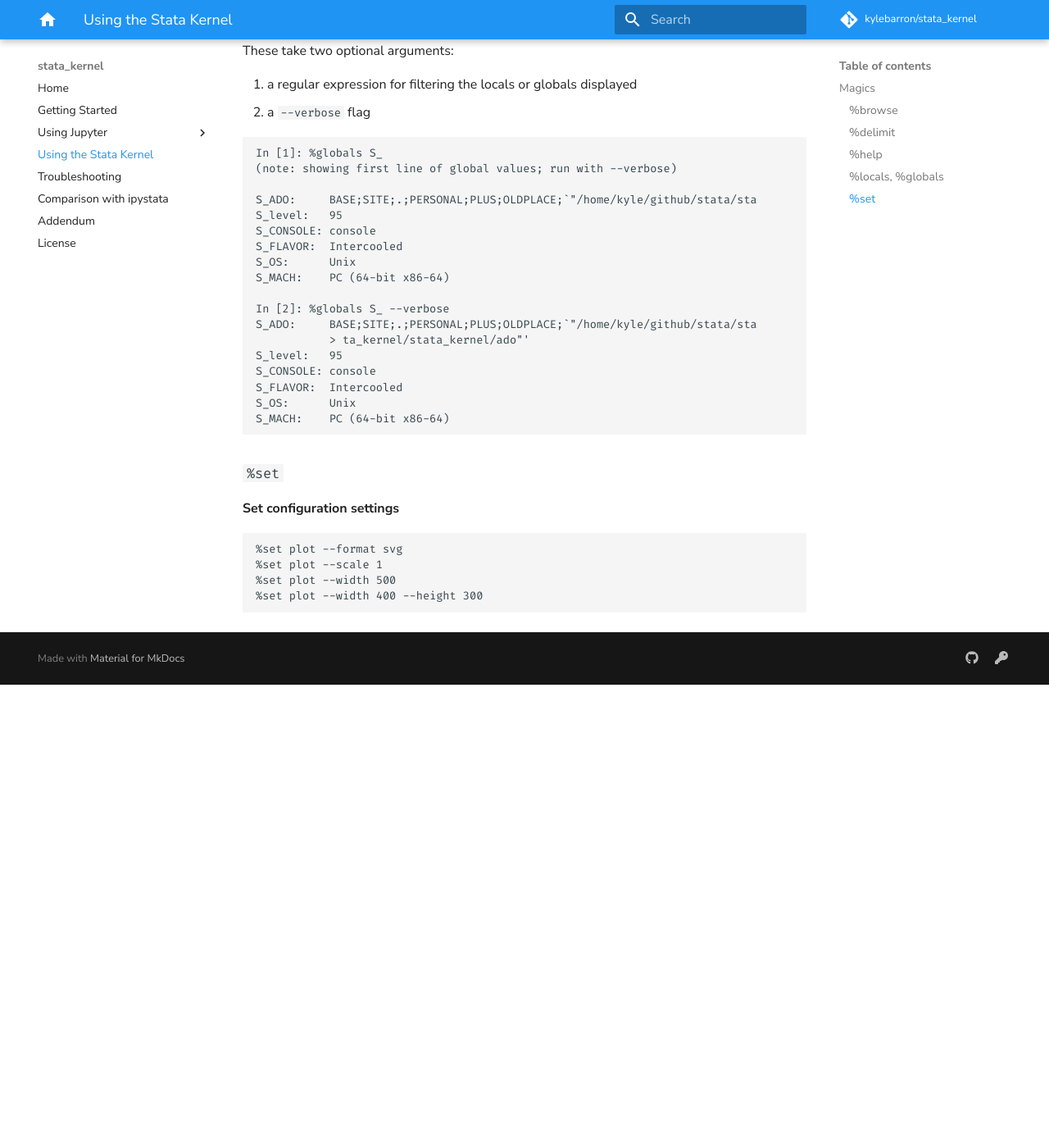
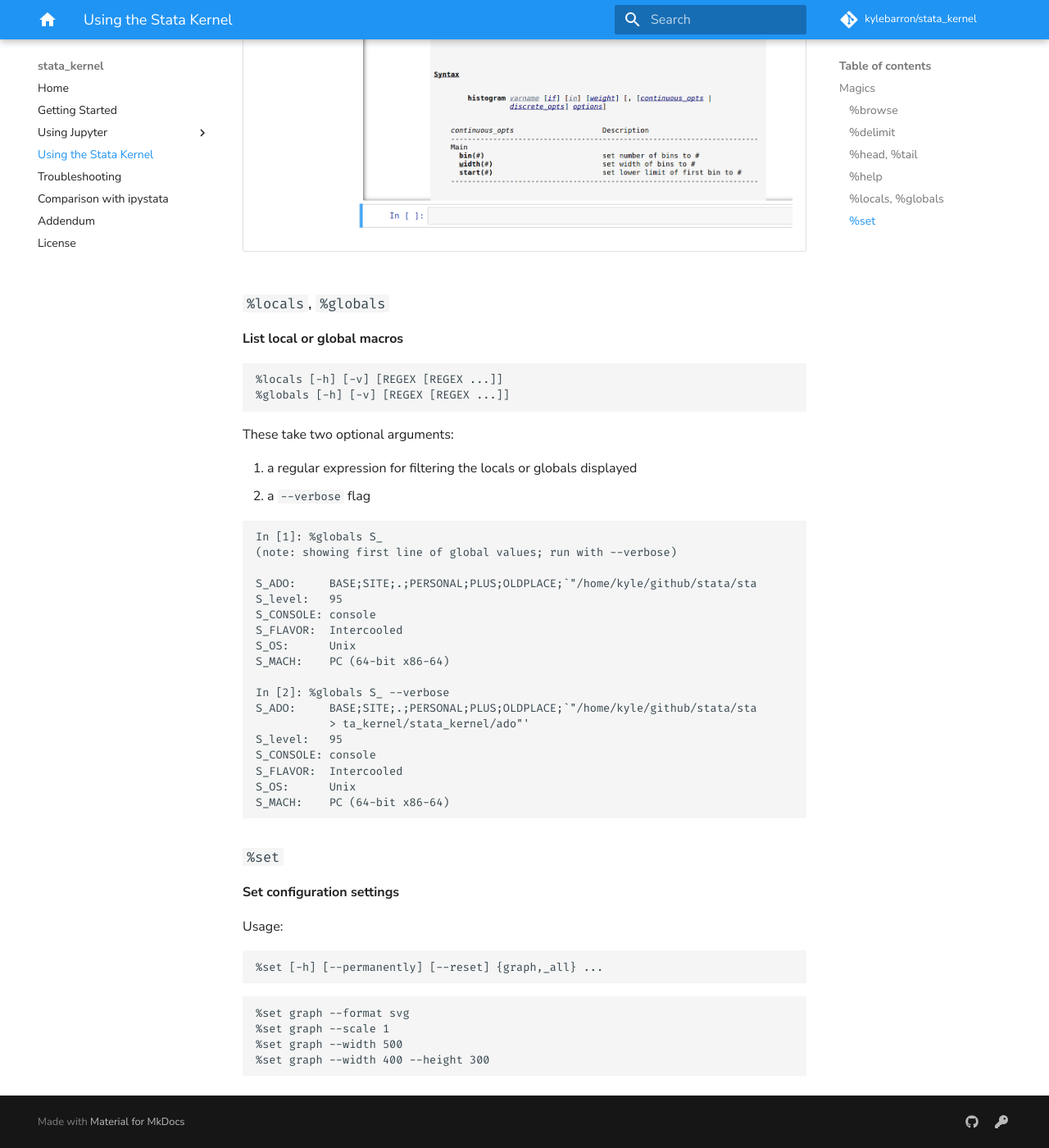
Before and after one commit to kylebarron/stata_kernel, an MkDocs documentation site: the page built from docs/src/using_stata_kernel/magics.md, in a window 1280 px wide and 1400 px high, scrolled down 3378 px. Shown: the whole window at 82% size. Built offline with MkDocs 1.6.1 and Material for MkDocs 9.7.7, drawn with Linux system fonts in a browser that asks for light colours; comment, search, counter and statistics services are not loaded; before the commit the page ends 4213 px from its top, so only the background shows below that; some of the changed text lies outside the part shown.

Commit message:
Update docs

````diff
--- a/docs/src/using_stata_kernel/magics.md
+++ b/docs/src/using_stata_kernel/magics.md
@@ -62,9 +62,29 @@
 delimiter now cr
 ```
 
+### `%head`, `%tail`
+
+**View the first or last observations of the data**
+
+This can optionally be provided with a `varlist`, `N`, or `if`:
+```
+%head [-h] [N] [varlist] [if]
+%tail [-h] [N] [varlist] [if]
+```
+
+For example,
+```
+sysuse auto
+%head 5 make price mpg if mpg < 20
+```
+
 ### `%help`
 
 **Display a help file in rich text**
+
+```
+%help [-h] command_or_topic_name
+```
 
 Add the term you want to search for after `%help`:
 ```
@@ -84,6 +104,11 @@
 ### `%locals`, `%globals`
 
 **List local or global macros**
+
+```
+%locals [-h] [-v] [REGEX [REGEX ...]]
+%globals [-h] [-v] [REGEX [REGEX ...]]
+```
 
 These take two optional arguments:
 
@@ -116,11 +141,16 @@
 
 **Set configuration settings**
 
+Usage:
 ```
-%set plot --format svg
-%set plot --scale 1
-%set plot --width 500
-%set plot --width 400 --height 300
+%set [-h] [--permanently] [--reset] {graph,_all} ...
+```
+
+```
+%set graph --format svg
+%set graph --scale 1
+%set graph --width 500
+%set graph --width 400 --height 300
 ```
 
 <!-- ### `%time`
````
Also changed, not shown: other parts of docs/src/using_stata_kernel/magics.md (+1 -1 lines), docs/src/getting_started.md (+4 -4 lines).
